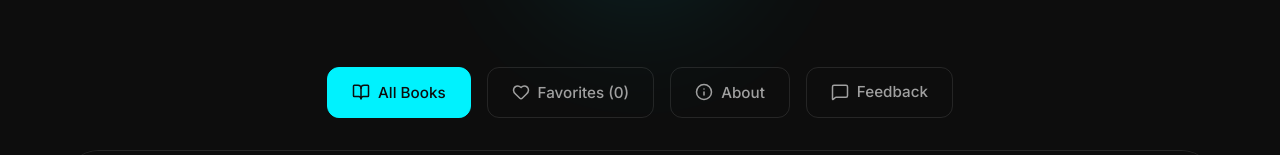
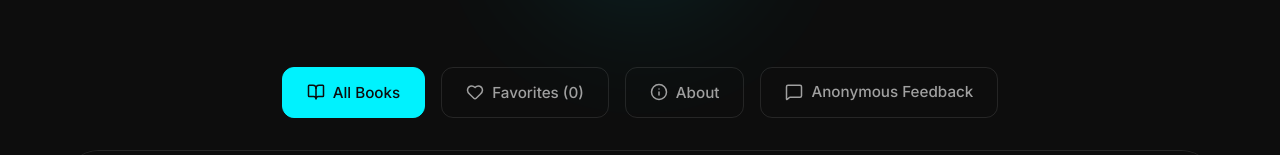
Before and after one commit to UmarShareef-design/design-bookshelf, a React (Vite) app: page /design-bookshelf/about in a window 1280 px wide. Shown: the part 168-323 px from the top of the page. Built offline with nearby package versions, Linux system fonts and the light colour scheme.

Commit message:
fix: explicit anonymous feedback mention in links

```diff
--- a/src/App.jsx
+++ b/src/App.jsx
@@ -114,7 +114,7 @@ const App = () => {
                     style={{ textDecoration: 'none' }}
                 >
                     <MessageSquare size={18} />
-                    Feedback
+                    Anonymous Feedback
                 </a>
             </nav>
 
@@ -182,7 +182,7 @@ const App = () => {
                             fontSize: '0.9rem'
                         }}
                     >
-                        Share your feedback
+                        Share your anonymous feedback
                     </a>
                 </div>
                 <p style={{ fontSize: '0.8rem', marginTop: '1rem', opacity: 0.8 }}>
```
